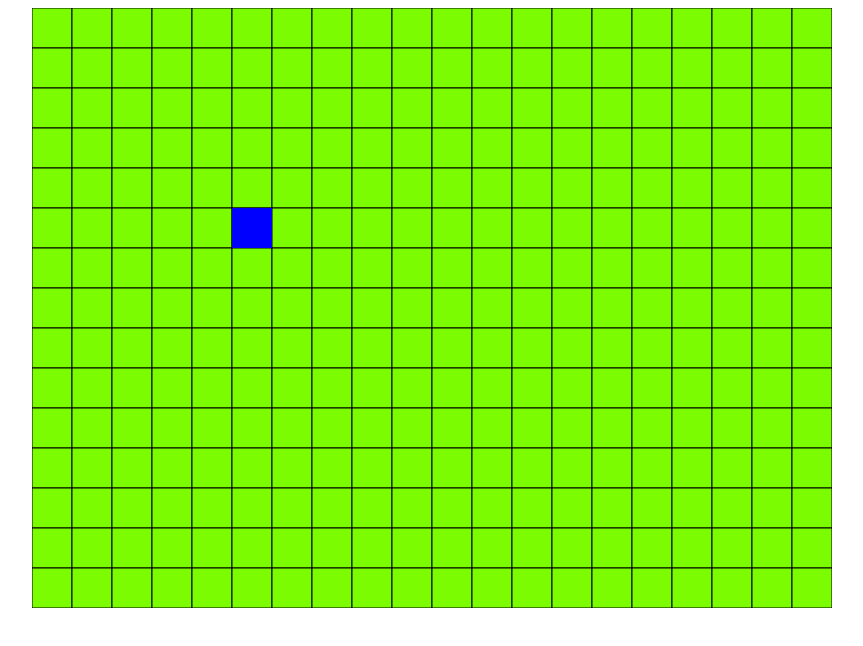
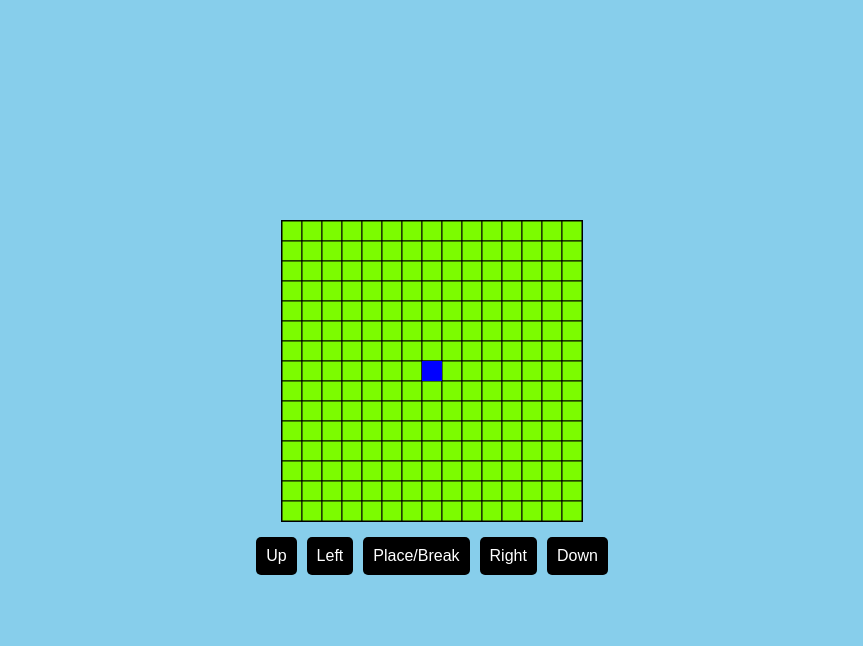
Before and after one commit to bringmemyaxe/bringmemyaxe.github.io, a plain HTML site: page index.html in a window 1280 px wide. Shown: the whole page, without its empty margins (208-1071 px from the left). Drawn offline with Linux system fonts and the light colour scheme.

Commit message:
Update index.html

```diff
--- a/index.html
+++ b/index.html
@@ -5,22 +5,52 @@
     <meta name="viewport" content="width=device-width, initial-scale=1.0">
     <title>Simple Minecraft-like Game</title>
     <style>
+        body {
+            display: flex;
+            flex-direction: column;
+            align-items: center;
+            justify-content: center;
+            margin: 0;
+            height: 100vh;
+            background: #87CEEB;
+        }
         canvas {
-            display: block;
-            margin: auto;
             background: #87CEEB;
+            border: 1px solid #000;
+        }
+        .controls {
+            display: flex;
+            justify-content: center;
+            margin-top: 10px;
+        }
+        .button {
+            background: #000;
+            color: #fff;
+            padding: 10px;
+            margin: 5px;
+            border: none;
+            border-radius: 5px;
+            font-size: 16px;
+            cursor: pointer;
         }
     </style>
 </head>
 <body>
-<canvas id="gameCanvas" width="800" height="600"></canvas>
+<canvas id="gameCanvas" width="300" height="300"></canvas>
+<div class="controls">
+    <button class="button" id="up">Up</button>
+    <button class="button" id="left">Left</button>
+    <button class="button" id="place">Place/Break</button>
+    <button class="button" id="right">Right</button>
+    <button class="button" id="down">Down</button>
+</div>
 <script>
     const canvas = document.getElementById('gameCanvas');
     const ctx = canvas.getContext('2d');
-    const tileSize = 40;
+    const tileSize = 20;
     const rows = canvas.height / tileSize;
     const cols = canvas.width / tileSize;
-    const player = { x: 5, y: 5 };
+    const player = { x: 7, y: 7 };
     const world = [];
 
     // Initialize world with empty blocks
@@ -53,28 +83,28 @@
         ctx.fillRect(player.x * tileSize, player.y * tileSize, tileSize, tileSize);
     }
 
-    // Handle keyboard input
-    document.addEventListener('keydown', (event) => {
-        switch (event.key) {
-            case 'ArrowUp':
+    // Handle button presses
+    document.getElementById('up').addEventListener('click', () => {
         if (player.y > 0) player.y--;
-                break;
-            case 'ArrowDown':
+        draw();
+    });
+    document.getElementById('down').addEventListener('click', () => {
         if (player.y < rows - 1) player.y++;
-                break;
-            case 'ArrowLeft':
+        draw();
+    });
+    document.getElementById('left').addEventListener('click', () => {
         if (player.x > 0) player.x--;
-                break;
-            case 'ArrowRight':
+        draw();
+    });
+    document.getElementById('right').addEventListener('click', () => {
         if (player.x < cols - 1) player.x++;
-                break;
-            case ' ':
+        draw();
+    });
+    document.getElementById('place').addEventListener('click', () => {
         if (world[player.y][player.x] === 0) {
             world[player.y][player.x] = 1;
         } else {
             world[player.y][player.x] = 0;
-                }
-                break;
         }
         draw();
     });
```
Lines whose indentation alone changed are shown as unchanged.
